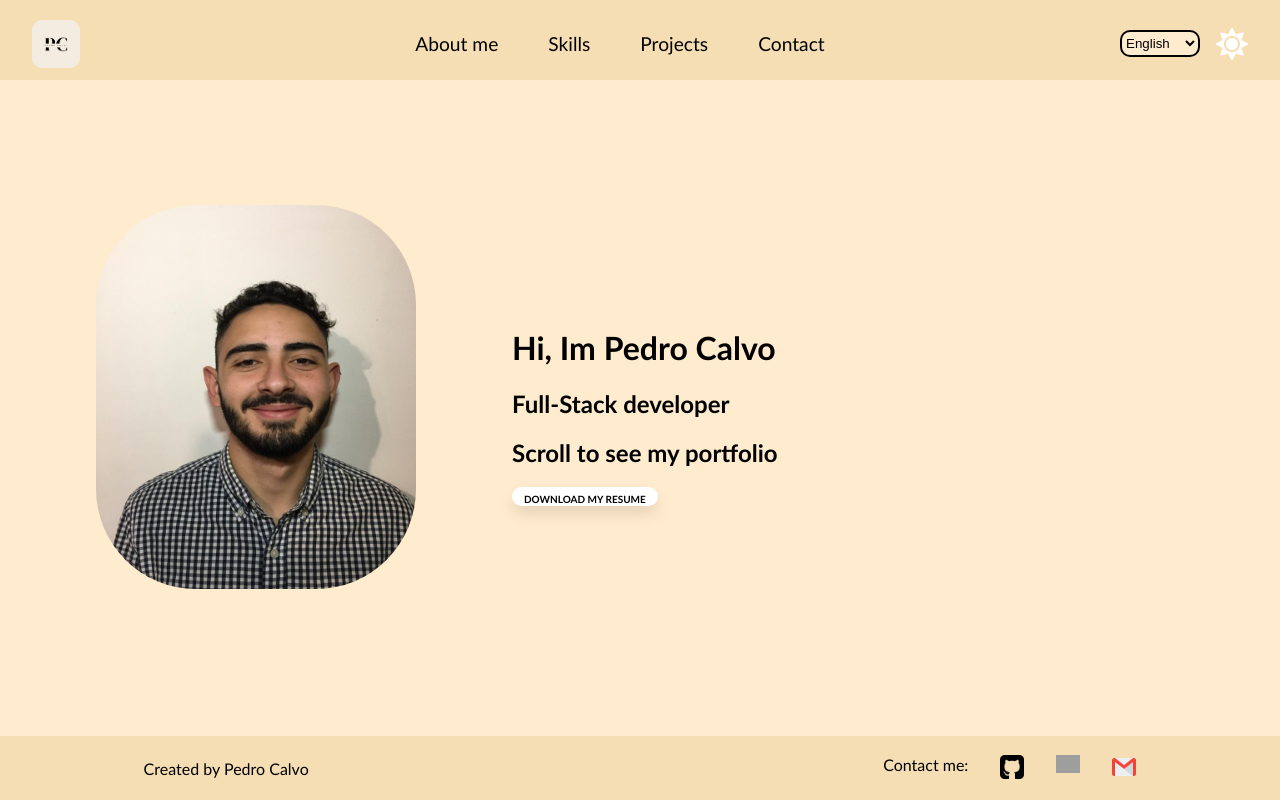
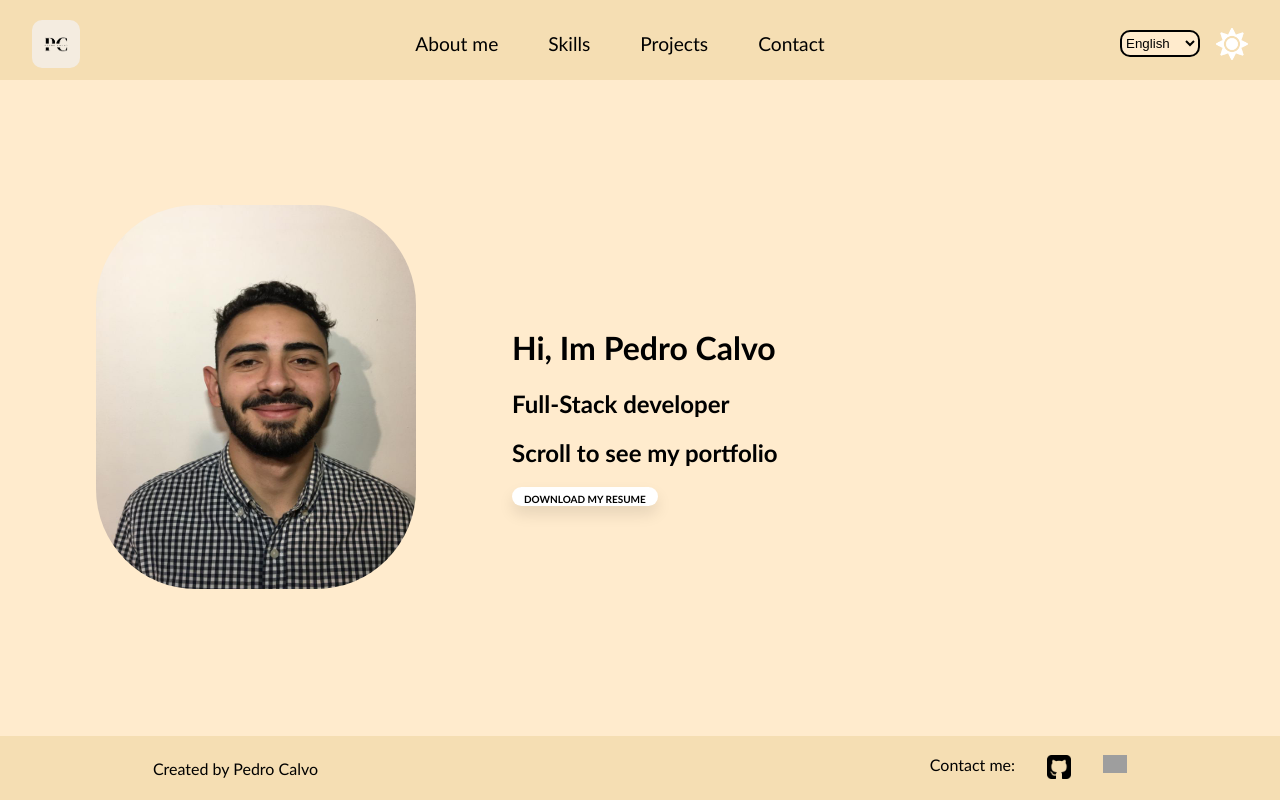
Before and after one commit to Pedr0calvo/portfolio, a React (Create React App) app: page / in a window 1280 px wide. Shown: the top 800 px of the page. Built offline with nearby package versions, Linux system fonts and the light colour scheme; grey boxes are pictures that could not be loaded.

Commit message:
Update Footer.jsx

```diff
--- a/src/components/Footer/Footer.jsx
+++ b/src/components/Footer/Footer.jsx
@@ -26,11 +26,6 @@ export const Footer = () => {
               <img src={linkedIn} alt="linkedIn"></img>
             </a>
           </div>
-          <div className={style.mail}>
-            <a>
-              <img src={mail} alt="mail"></img>
-            </a>
-          </div>
         </div>
       </div>
     </div>
```
